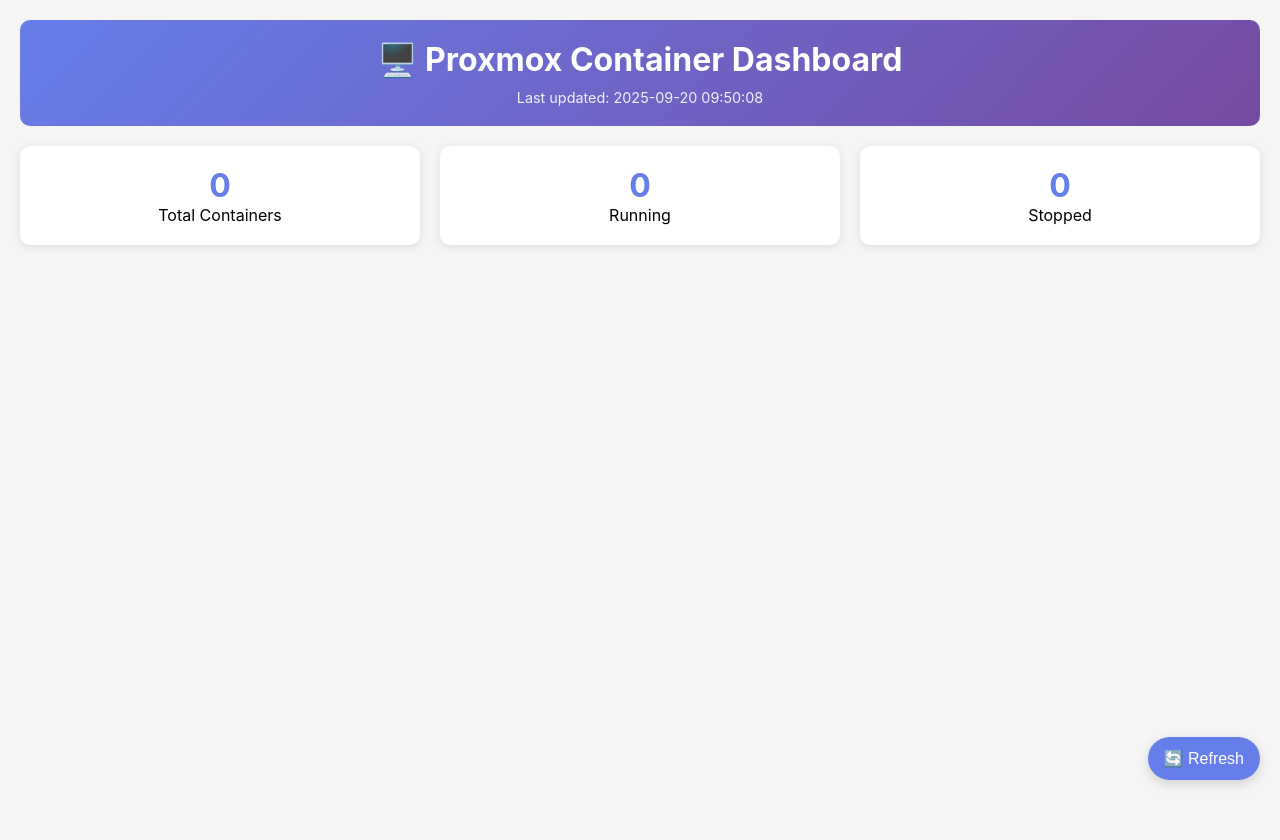
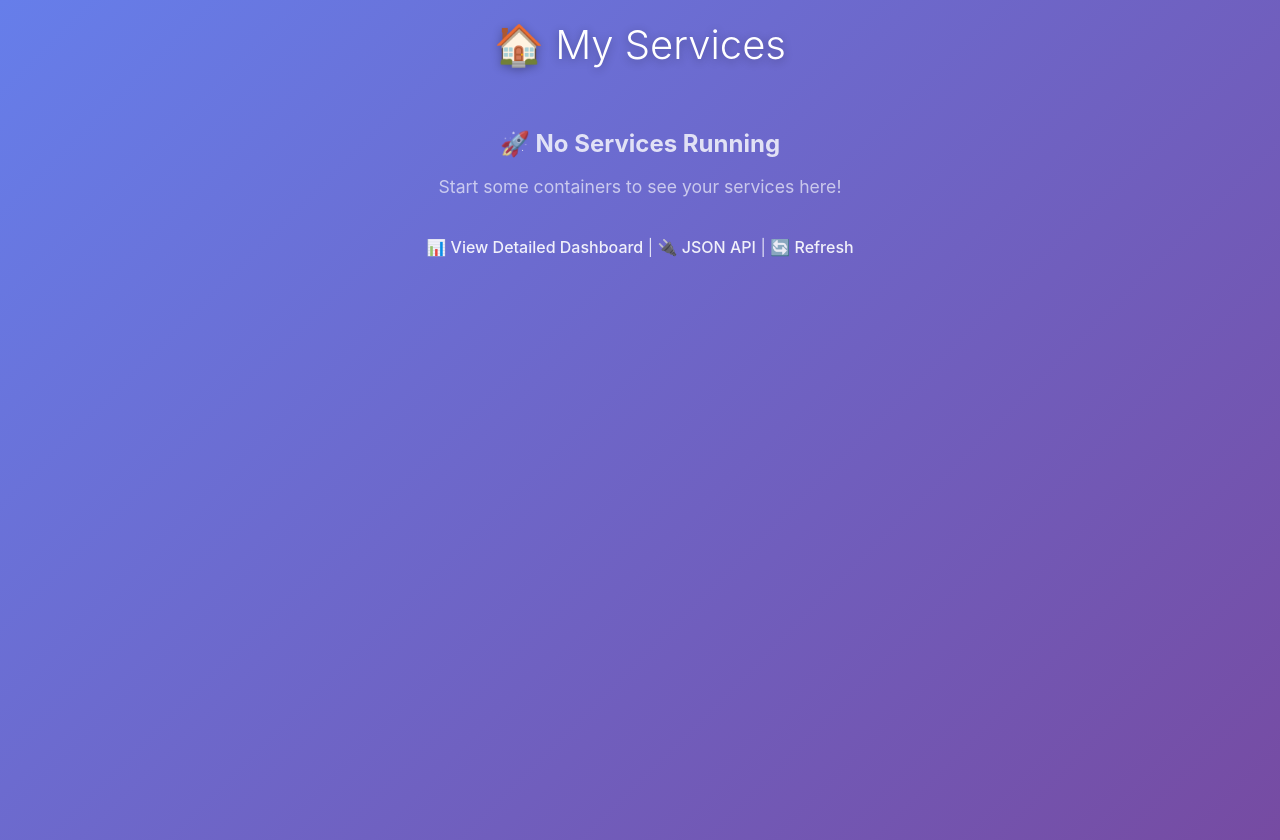
Before and after one commit to pfeerick/proxmox-services-homepage, a Flask app: page / in a window 1280 px wide. Before the commit the page ends 786 px from the top, so only its background shows below. Run offline with Flask 3, Linux system fonts and the light colour scheme; data that the repository does not hold is empty.

Commit message:
feat: add simple dashboard

```diff
--- a/app.py
+++ b/app.py
@@ -298,8 +298,39 @@
 )
 
 @app.route('/')
-def index():
-    """Main dashboard page"""
+def simple_homepage():
+    """Simple homepage with just running services"""
+    containers = proxmox.get_containers()
+
+    # Filter to only running containers with known IPs and services
+    running_services = []
+    for container in containers:
+        if (container['status'] == 'running' and
+            container['ip'] != 'DHCP/Unknown' and
+            container['service'] and
+            container['service']['port']):
+
+            protocol = container['service'].get('protocol', 'http')
+            url = f"{protocol}://{container['ip']}:{container['service']['port']}"
+
+            running_services.append({
+                'name': container['service']['name'],
+                'icon': container['service']['icon'],
+                'url': url,
+                'description': container['service']['description'],
+                'container_name': container['name']
+            })
+
+    # Sort alphabetically by service name
+    running_services.sort(key=lambda x: x['name'].lower())
+
+    return render_template('simple.html',
+                         services=running_services,
+                         config=config['dashboard'])
+
+@app.route('/detailed')
+def detailed_dashboard():
+    """Detailed dashboard page with all container info"""
     containers = proxmox.get_containers()
     last_updated = datetime.now().strftime('%Y-%m-%d %H:%M:%S')
     return render_template('index.html',
--- a/templates/index.html
+++ b/templates/index.html
@@ -208,8 +208,11 @@
 </head>
 <body>
     <div class="header">
-        <h1>🖥️ {{ config.title }}</h1>
+        <h1>🖥️ {{ config.title }} - Detailed View</h1>
         <div class="last-updated">Last updated: {{ last_updated }}</div>
+        <div style="margin-top: 10px;">
+            <a href="/" style="color: rgba(255,255,255,0.9); text-decoration: none;">← Back to Simple View</a>
+        </div>
     </div>
 
     <div class="stats">
--- /dev/null
+++ b/templates/simple.html
@@ -0,0 +1,183 @@
+<!DOCTYPE html>
+<html lang="en">
+<head>
+    <meta charset="UTF-8">
+    <meta name="viewport" content="width=device-width, initial-scale=1.0">
+    <title>{{ config.title }} - Services</title>
+    <meta http-equiv="refresh" content="{{ config.auto_refresh_seconds }}">
+    <style>
+        body {
+            font-family: -apple-system, BlinkMacSystemFont, 'Segoe UI', Roboto, sans-serif;
+            margin: 0;
+            padding: 20px;
+            background: linear-gradient(135deg, #667eea 0%, #764ba2 100%);
+            min-height: 100vh;
+        }
+
+        .header {
+            text-align: center;
+            color: white;
+            margin-bottom: 40px;
+        }
+
+        .header h1 {
+            margin: 0;
+            font-size: 2.5em;
+            font-weight: 300;
+            text-shadow: 0 2px 10px rgba(0,0,0,0.3);
+        }
+
+        .services-grid {
+            display: grid;
+            grid-template-columns: repeat(auto-fill, minmax(200px, 1fr));
+            gap: 20px;
+            max-width: 1200px;
+            margin: 0 auto;
+        }
+
+        .service-card {
+            background: rgba(255, 255, 255, 0.95);
+            border-radius: 15px;
+            padding: 30px 20px;
+            text-align: center;
+            text-decoration: none;
+            color: #333;
+            transition: all 0.3s ease;
+            box-shadow: 0 4px 20px rgba(0,0,0,0.1);
+            backdrop-filter: blur(10px);
+            border: 1px solid rgba(255,255,255,0.2);
+        }
+
+        .service-card:hover {
+            transform: translateY(-5px);
+            box-shadow: 0 8px 30px rgba(0,0,0,0.2);
+            background: rgba(255, 255, 255, 1);
+            text-decoration: none;
+            color: #333;
+        }
+
+        .service-icon {
+            font-size: 3em;
+            margin-bottom: 15px;
+            display: block;
+            filter: drop-shadow(0 2px 4px rgba(0,0,0,0.1));
+        }
+
+        .service-name {
+            font-size: 1.2em;
+            font-weight: 600;
+            margin-bottom: 8px;
+            color: #2d3748;
+        }
+
+        .service-description {
+            font-size: 0.9em;
+            color: #718096;
+            margin: 0;
+        }
+
+        .footer {
+            text-align: center;
+            margin-top: 40px;
+            color: rgba(255,255,255,0.8);
+        }
+
+        .footer a {
+            color: rgba(255,255,255,0.9);
+            text-decoration: none;
+            font-weight: 500;
+        }
+
+        .footer a:hover {
+            color: white;
+            text-decoration: underline;
+        }
+
+        .service-count {
+            text-align: center;
+            color: rgba(255,255,255,0.9);
+            margin-bottom: 30px;
+            font-size: 1.1em;
+        }
+
+        /* Mobile responsiveness */
+        @media (max-width: 768px) {
+            .services-grid {
+                grid-template-columns: repeat(auto-fill, minmax(150px, 1fr));
+                gap: 15px;
+                padding: 0 10px;
+            }
+
+            .service-card {
+                padding: 20px 15px;
+            }
+
+            .service-icon {
+                font-size: 2.5em;
+                margin-bottom: 10px;
+            }
+
+            .service-name {
+                font-size: 1em;
+            }
+
+            .service-description {
+                font-size: 0.8em;
+            }
+
+            .header h1 {
+                font-size: 2em;
+            }
+        }
+
+        /* Empty state */
+        .empty-state {
+            text-align: center;
+            color: rgba(255,255,255,0.8);
+            margin-top: 60px;
+        }
+
+        .empty-state h2 {
+            font-size: 1.5em;
+            margin-bottom: 10px;
+        }
+
+        .empty-state p {
+            font-size: 1.1em;
+            opacity: 0.8;
+        }
+    </style>
+</head>
+<body>
+    <div class="header">
+        <h1>🏠 My Services</h1>
+    </div>
+
+    {% if services %}
+        <div class="service-count">
+            {{ services|length }} service{{ 's' if services|length != 1 else '' }} running
+        </div>
+
+        <div class="services-grid">
+            {% for service in services %}
+            <a href="{{ service.url }}" class="service-card" target="_blank" title="{{ service.container_name }} - {{ service.description }}">
+                <span class="service-icon">{{ service.icon }}</span>
+                <div class="service-name">{{ service.name }}</div>
+                <div class="service-description">{{ service.description }}</div>
+            </a>
+            {% endfor %}
+        </div>
+    {% else %}
+        <div class="empty-state">
+            <h2>🚀 No Services Running</h2>
+            <p>Start some containers to see your services here!</p>
+        </div>
+    {% endif %}
+
+    <div class="footer">
+        <a href="/detailed">📊 View Detailed Dashboard</a> |
+        <a href="/api/containers">🔌 JSON API</a> |
+        <a href="#" onclick="window.location.reload()">🔄 Refresh</a>
+    </div>
+</body>
+</html>
```
